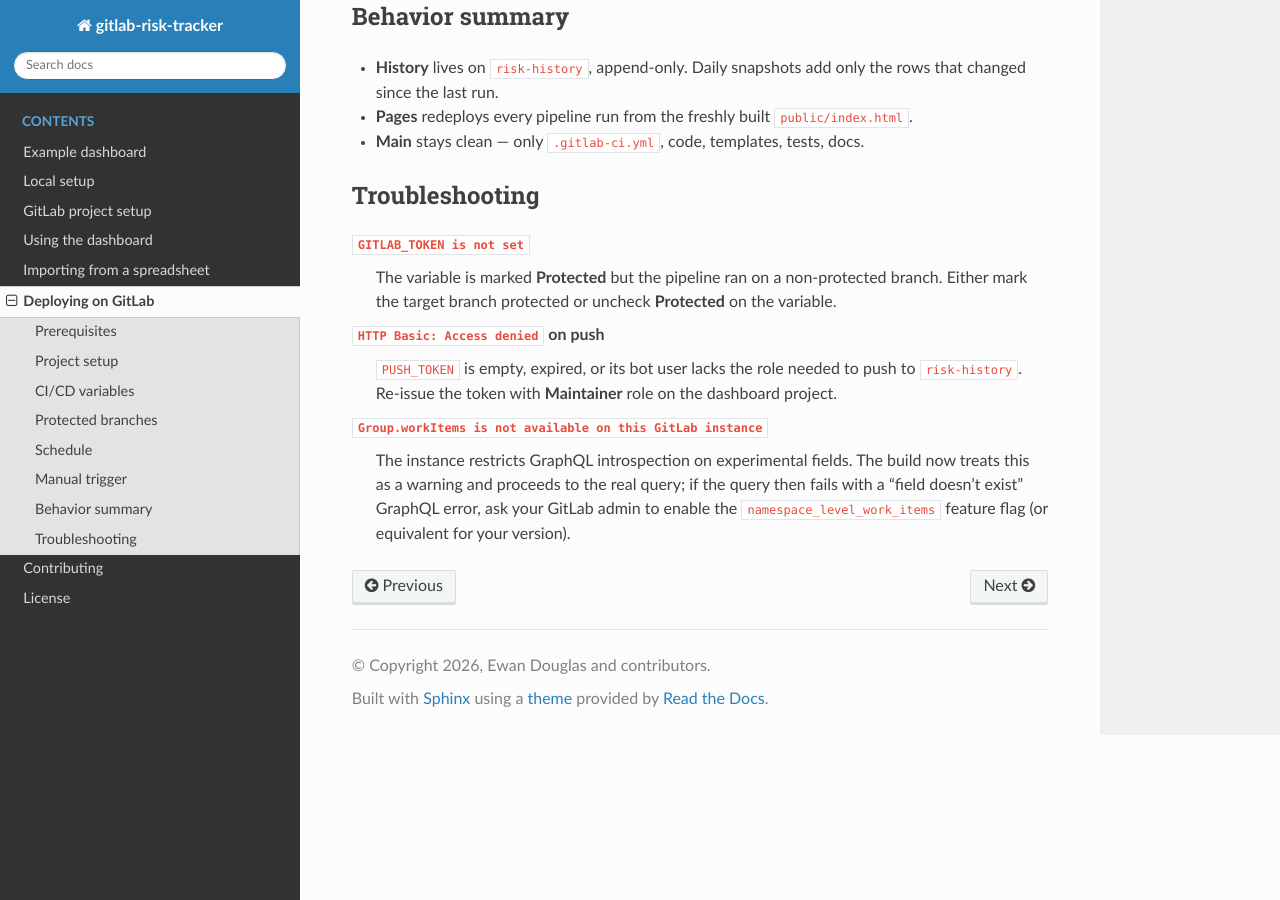
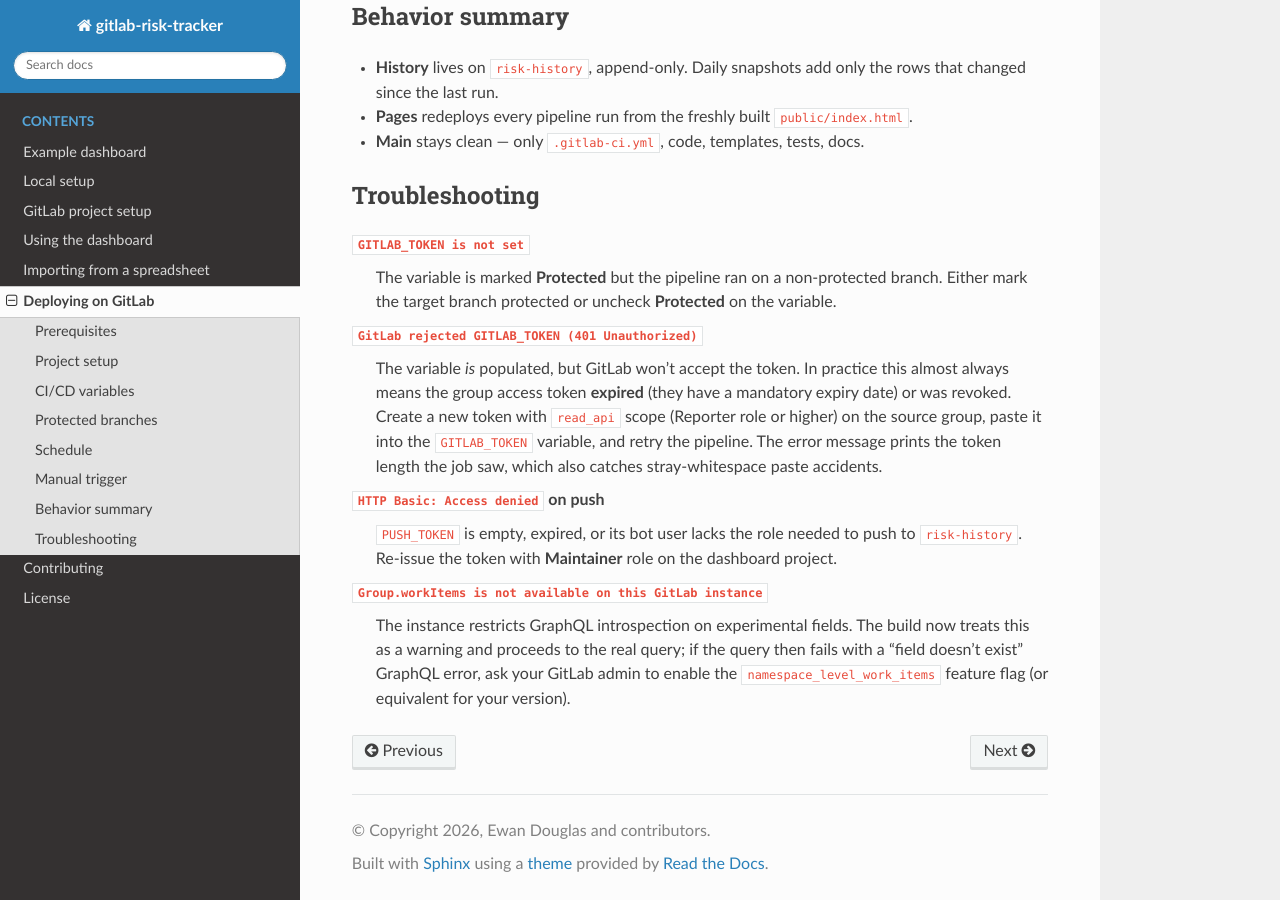
Before and after one commit to douglase/gitlab-risk-tracker, a Sphinx documentation site: the page built from docs/deployment.rst, in a window 1280 px wide and 900 px high, scrolled down 2373 px. Built offline with Sphinx 7.4.7 and the Read the Docs theme 3.1.0, drawn with Linux system fonts in a browser that asks for light colours.

Commit message:
Exit with a clear diagnosis when GITLAB_TOKEN gets a 401
An expired or revoked group access token previously surfaced as a raw
HTTPError traceback from the GraphQL call. Catch the 401 explicitly and
exit with the likely causes (token expiry being the usual one), the
observed token length (catches stray-whitespace pastes), and the exact
fix: re-issue a read_api group token and update the CI/CD variable.

Documented in the deployment troubleshooting section; unit test asserts
the message names expiry, the fix, and the token length.

```diff
--- a/docs/deployment.rst
+++ b/docs/deployment.rst
@@ -158,6 +158,15 @@ Troubleshooting
    non-protected branch. Either mark the target branch protected or
    uncheck **Protected** on the variable.
 
+``GitLab rejected GITLAB_TOKEN (401 Unauthorized)``
+   The variable *is* populated, but GitLab won't accept the token. In
+   practice this almost always means the group access token **expired**
+   (they have a mandatory expiry date) or was revoked. Create a new
+   token with ``read_api`` scope (Reporter role or higher) on the
+   source group, paste it into the ``GITLAB_TOKEN`` variable, and retry
+   the pipeline. The error message prints the token length the job saw,
+   which also catches stray-whitespace paste accidents.
+
 ``HTTP Basic: Access denied`` on push
    ``PUSH_TOKEN`` is empty, expired, or its bot user lacks the role
    needed to push to ``risk-history``. Re-issue the token with
```
Also changed, not shown: build.py (+14 -0 lines), docs/_static/example_dashboard.html (+6 -6 lines), 1 other file.
